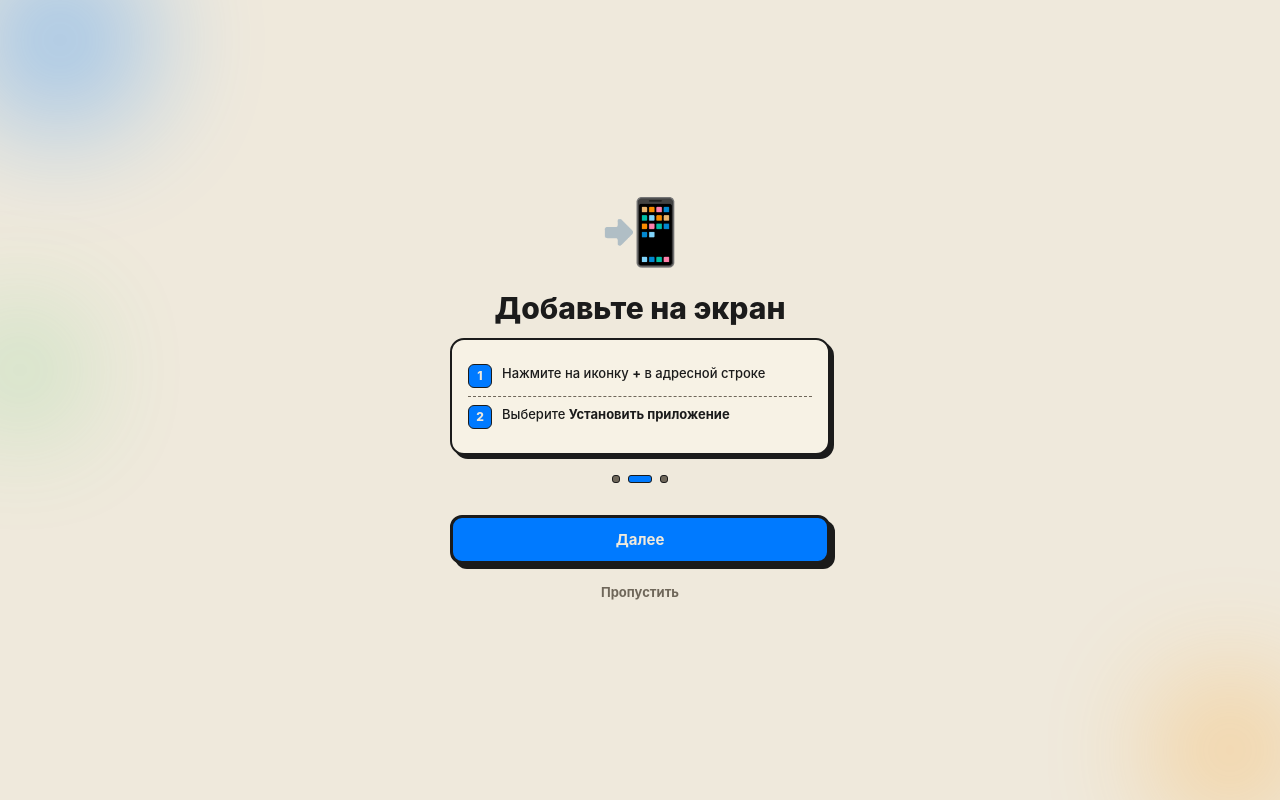
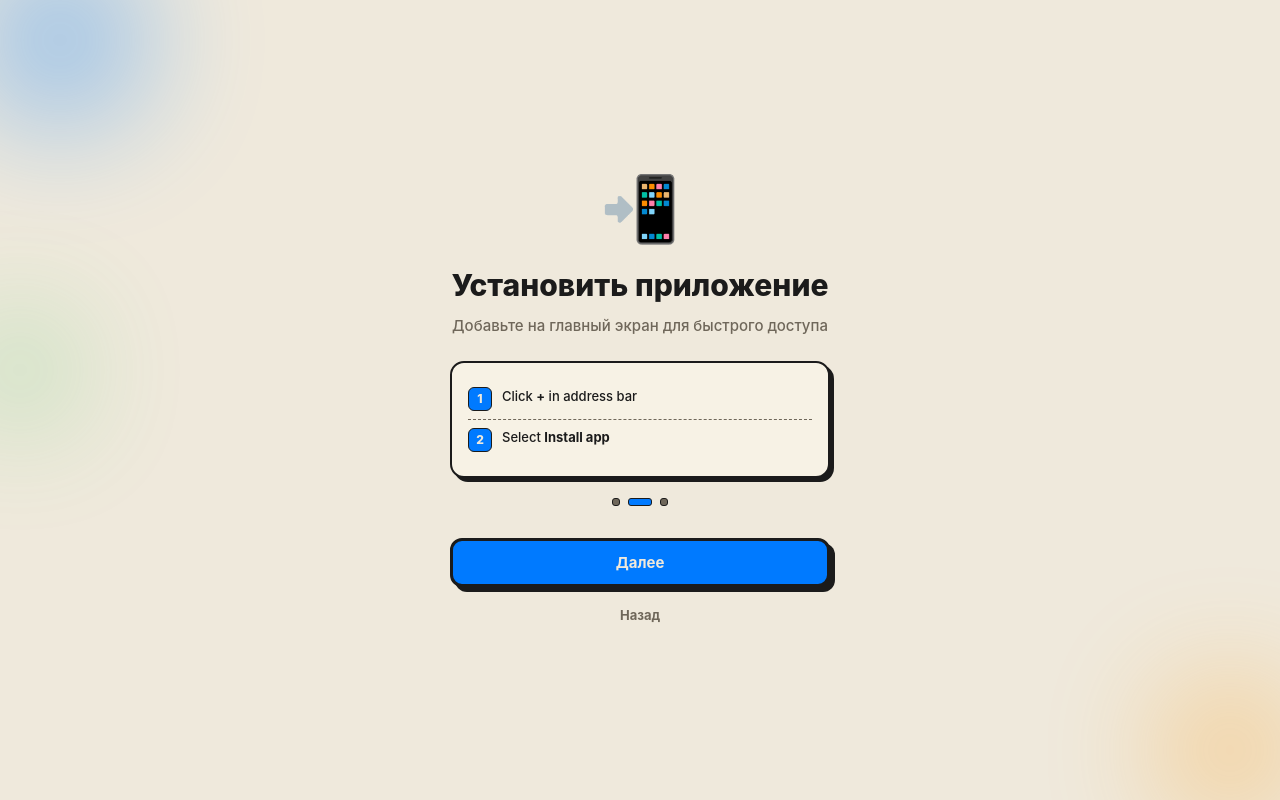
Before and after one commit to damn-devil/bsuir-schedule, a React (Vite) app: page / in a window 1280 px wide. Both pictures are taken after a click on the button "Далее". Built offline with nearby package versions, Linux system fonts and the light colour scheme.

Commit message:
feat: i18n for all screens, fix auditories/faculties data

```diff
--- a/src/screens/AuditoriesScreen.jsx
+++ b/src/screens/AuditoriesScreen.jsx
@@ -2,18 +2,19 @@ import { useState, useEffect } from 'react'
 import { useStore } from '../store.jsx'
 import { Icon } from '../components/Icon.jsx'
 import { Loader } from '../components/Loader.jsx'
+import { t } from '../lib/i18n.js'
 
 export function AuditoriesScreen() {
   const { s, a } = useStore()
   const [loading, setLoading] = useState(true)
-  const [auditories, setAuditories] = useState([])
   const [query, setQuery] = useState('')
 
   useEffect(() => {
     a.loadAuditories().finally(() => setLoading(false))
   }, [])
 
-  const filtered = auditories.filter((x) => {
+  const allAud = s.auditories || []
+  const filtered = allAud.filter((x) => {
     if (!query.trim()) return true
     const q = query.toLowerCase()
     return (x.name || '').toLowerCase().includes(q) || String(x.buildingNumber || '').includes(q)
@@ -29,29 +30,29 @@ export function AuditoriesScreen() {
   return (
     <div className="screen">
       <header className="screen-header">
-        <div><h1>Аудитории</h1><p className="screen-sub">{auditories.length} аудиторий</p></div>
+        <div><h1>{t('auditories')}</h1><p className="screen-sub">{allAud.length}</p></div>
         <button className="icon-btn" onClick={() => a.setView('home')}><Icon name="arrow-left" size={18} /></button>
       </header>
       <div className="search-field glass">
         <Icon name="search" size={16} />
-        <input placeholder="Поиск аудитории" value={query} onChange={(e) => setQuery(e.target.value)} />
+        <input placeholder={t('search')} value={query} onChange={(e) => setQuery(e.target.value)} />
         {query && <button className="search-clear" onClick={() => setQuery('')}><Icon name="x" size={14} /></button>}
       </div>
       {loading ? <div style={{ padding: '60px', textAlign: 'center' }}><Loader /></div> : (
         <div className="auditories-list">
           {Object.keys(grouped).sort((a, b) => Number(a) - Number(b)).map((build) => (
             <div key={build}>
-              <h3 className="section-title">Корпус {build}</h3>
+              <h3 className="section-title">{build}</h3>
               {grouped[build].map((x) => (
                 <div key={x.id || x.name} className="auditory-item glass">
                   <span className="auditory-name">{x.name}</span>
                   {x.auditoryType?.name && <span className="auditory-type">{x.auditoryType.name}</span>}
-                  {x.capacity && <span className="auditory-cap">{x.capacity} мест</span>}
+                  {x.capacity && <span className="auditory-cap">{x.capacity}</span>}
                 </div>
               ))}
             </div>
           ))}
-          {Object.keys(grouped).length === 0 && <div className="empty-state"><p>Ничего не найдено</p></div>}
+          {Object.keys(grouped).length === 0 && <div className="empty-state"><p>{t('nothingFound')}</p></div>}
         </div>
       )}
     </div>
--- a/src/screens/FacultiesScreen.jsx
+++ b/src/screens/FacultiesScreen.jsx
@@ -2,6 +2,7 @@ import { useState, useEffect } from 'react'
 import { useStore } from '../store.jsx'
 import { Icon } from '../components/Icon.jsx'
 import { Loader } from '../components/Loader.jsx'
+import { t } from '../lib/i18n.js'
 
 export function FacultiesScreen() {
   const { a } = useStore()
@@ -15,7 +16,7 @@ export function FacultiesScreen() {
   return (
     <div className="screen">
       <header className="screen-header">
-        <div><h1>Факультеты</h1><p className="screen-sub">Структура БГУИР</p></div>
+        <div><h1>{t('faculties')}</h1></div>
         <button className="icon-btn" onClick={() => a.setView('home')}><Icon name="arrow-left" size={18} /></button>
       </header>
       {loading ? <div style={{ padding: '60px', textAlign: 'center' }}><Loader /></div> : (
@@ -26,7 +27,7 @@ export function FacultiesScreen() {
               {f.abbrev && <div className="faculty-abbrev">{f.abbrev}</div>}
             </div>
           ))}
-          {faculties.length === 0 && <div className="empty-state"><p>Нет данных</p></div>}
+          {faculties.length === 0 && <div className="empty-state"><p>{t('nothingFound')}</p></div>}
         </div>
       )}
     </div>
--- a/src/screens/OnboardScreen.jsx
+++ b/src/screens/OnboardScreen.jsx
@@ -2,6 +2,7 @@ import { useState, useEffect } from 'react'
 import { useStore } from '../store.jsx'
 import { Icon } from '../components/Icon.jsx'
 import { isNotificationsSupported, getPermission } from '../lib/notifications.js'
+import { t } from '../lib/i18n.js'
 
 export function OnboardScreen() {
   const { a } = useStore()
@@ -15,19 +16,19 @@ export function OnboardScreen() {
   const steps = [
     {
       icon: '📚',
-      title: 'БГУИР Расписание',
-      desc: 'Удобное расписание занятий для студентов и преподавателей БГУИР',
+      title: t('onboardTitle'),
+      desc: t('onboardDesc'),
     },
     {
       icon: '📲',
-      title: 'Добавьте на экран',
-      desc: '',
+      title: t('installTitle'),
+      desc: t('installDesc'),
       isInstall: true,
     },
     {
       icon: '🔔',
-      title: 'Уведомления',
-      desc: 'Получайте напоминания о начале и конце занятий, а также за 5 минут до начала',
+      title: t('notifications'),
+      desc: '',
     },
   ]
 
@@ -50,16 +51,16 @@ export function OnboardScreen() {
         </div>
         <div className="onboard-actions">
           {step < steps.length - 1 ? (
-            <button className="btn btn-primary btn-block" onClick={() => setStep(step + 1)}>Далее</button>
+            <button className="btn btn-primary btn-block" onClick={() => setStep(step + 1)}>{t('next')}</button>
           ) : (
-            <button className="btn btn-primary btn-block" onClick={() => a.completeOnboard()}>Начать</button>
+            <button className="btn btn-primary btn-block" onClick={() => a.completeOnboard()}>{t('start')}</button>
           )}
           {step === steps.length - 1 && notifState === 'default' && (
             <button className="btn btn-soft btn-block" onClick={() => a.enableNotifications().then(() => setNotifState(getPermission()))}>
-              Включить уведомления
+              {t('enable')}
             </button>
           )}
-          <button className="btn-text" onClick={() => a.completeOnboard()}>Пропустить</button>
+          <button className="btn-text" onClick={() => a.completeOnboard()}>{t('back')}</button>
         </div>
       </div>
     </div>
@@ -77,22 +78,22 @@ function InstallGuide() {
 
   if (ua === 'ios') return (
     <div className="install-guide">
-      <div className="install-step"><span className="install-num">1</span><span>Нажмите кнопку <strong>Поделиться</strong> ▣ внизу Safari</span></div>
-      <div className="install-step"><span className="install-num">2</span><span>Выберите <strong>На экран Домой</strong></span></div>
-      <div className="install-step"><span className="install-num">3</span><span>Нажмите <strong>Добавить</strong></span></div>
+      <div className="install-step"><span className="install-num">1</span><span>Tap <strong>Share</strong> ▣ in Safari</span></div>
+      <div className="install-step"><span className="install-num">2</span><span>Select <strong>Add to Home Screen</strong></span></div>
+      <div className="install-step"><span className="install-num">3</span><span>Tap <strong>Add</strong></span></div>
     </div>
   )
   if (ua === 'android') return (
     <div className="install-guide">
-      <div className="install-step"><span className="install-num">1</span><span>Нажмите <strong>три точки</strong> вверху Chrome</span></div>
-      <div className="install-step"><span className="install-num">2</span><span>Выберите <strong>Установить приложение</strong></span></div>
-      <div className="install-step"><span className="install-num">3</span><span>Подтвердите установку</span></div>
+      <div className="install-step"><span className="install-num">1</span><span>Tap <strong>three dots</strong> in Chrome</span></div>
+      <div className="install-step"><span className="install-num">2</span><span>Select <strong>Install app</strong></span></div>
+      <div className="install-step"><span className="install-num">3</span><span>Confirm installation</span></div>
     </div>
   )
   return (
     <div className="install-guide">
-      <div className="install-step"><span className="install-num">1</span><span>Нажмите на иконку <strong>+</strong> в адресной строке</span></div>
-      <div className="install-step"><span className="install-num">2</span><span>Выберите <strong>Установить приложение</strong></span></div>
+      <div className="install-step"><span className="install-num">1</span><span>Click <strong>+</strong> in address bar</span></div>
+      <div className="install-step"><span className="install-num">2</span><span>Select <strong>Install app</strong></span></div>
     </div>
   )
 }
```
Also changed, not shown: 1 other file (tests, documents, lock files or other folders).
